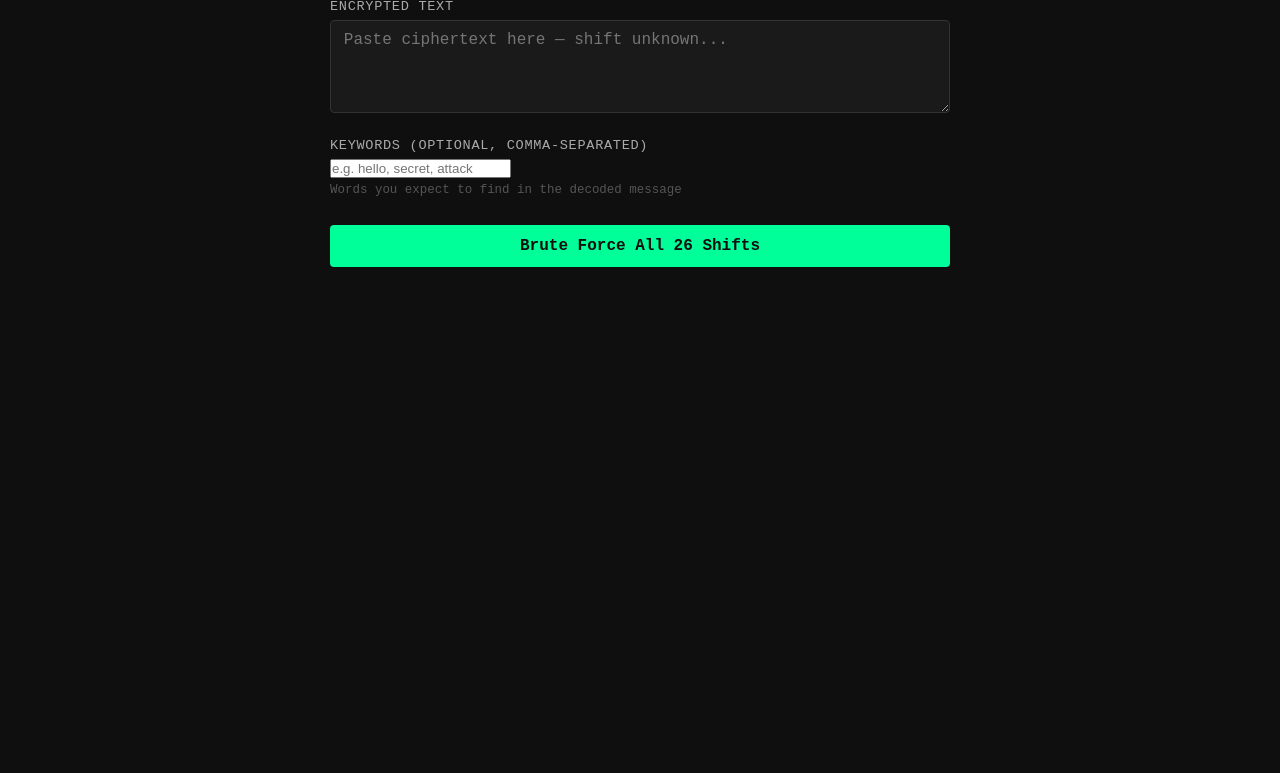
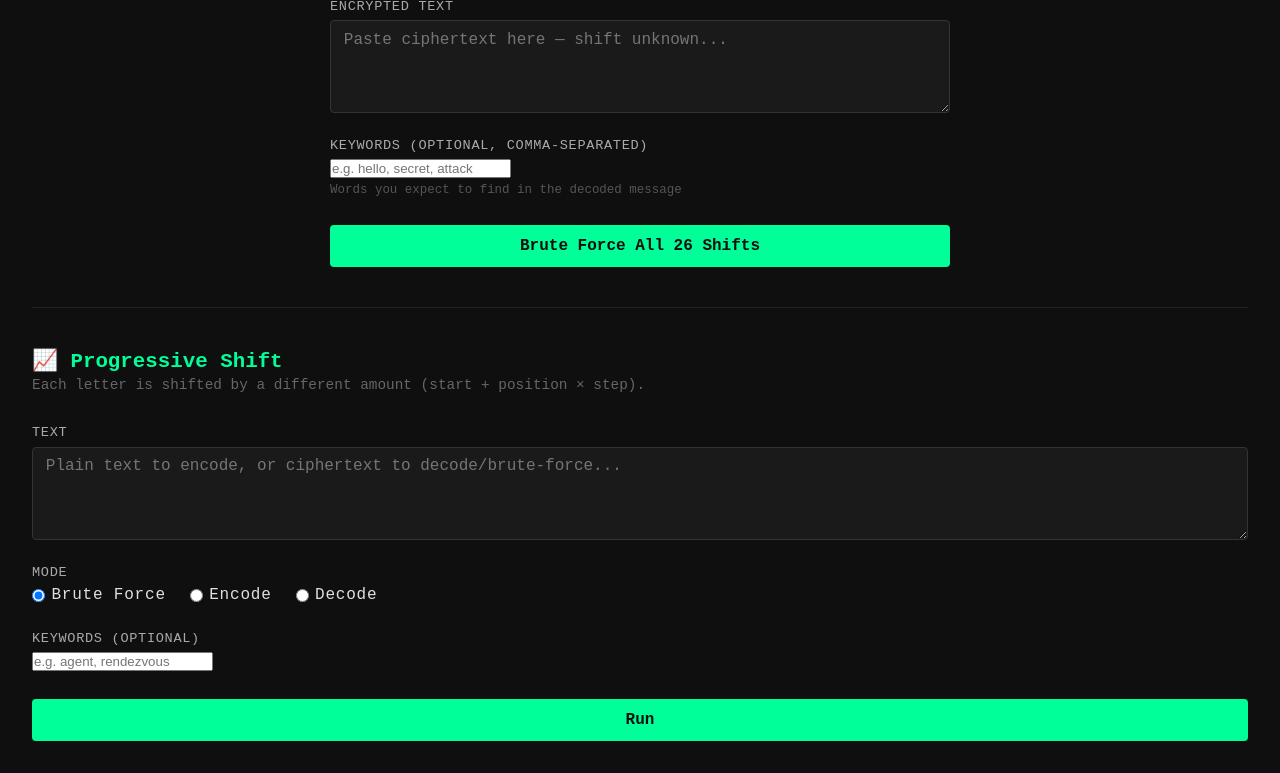
Before and after one commit to rookie17/CipherX, a Flask app: page / in a window 1280 px wide. Shown: the part 702-1475 px from the top of the page. Before the commit the page ends 969 px from the top, so only its background shows below. Run offline with Flask 3, Linux system fonts and the light colour scheme.

Commit message:
Phase 5 — Progressive Shift Decoder

```diff
--- a/app.py
+++ b/app.py
@@ -5,6 +5,7 @@
 from flask import Flask, render_template, request
 from engine.caesar import caesar_encode, caesar_decode
 from engine.analyzer import brute_force_caesar
+from engine.progressive import brute_force_progressive, progressive_encode, progressive_decode
 
 app = Flask(__name__)
 
@@ -71,6 +72,45 @@ def brute():
                            brute_results=brute_results, original=text,
                            keywords=raw_keywords)
 
+@app.route('/progressive', methods=['POST'])
+def progressive():
+    text      = request.form.get('prog_text', '')
+    mode      = request.form.get('prog_mode', 'brute')   # 'brute', 'encode', 'decode'
+    raw_kws   = request.form.get('prog_keywords', '')
+    keywords  = [kw.strip() for kw in raw_kws.split(',') if kw.strip()]
+
+    if not text.strip():
+        return render_template('index.html', result=None, error="Please enter some text.",
+                               prog_results=None)
+
+    # Known-key encode/decode path
+    if mode in ('encode', 'decode'):
+        try:
+            start = int(request.form.get('prog_start', 0))
+            step  = int(request.form.get('prog_step', 1))
+            if not (0 <= start <= 25 and 0 <= step <= 25):
+                raise ValueError
+        except ValueError:
+            return render_template('index.html', result=None,
+                                   error="Start and step must be whole numbers between 0 and 25.",
+                                   prog_results=None)
+
+        if mode == 'encode':
+            prog_result = progressive_encode(text, start, step)
+        else:
+            prog_result = progressive_decode(text, start, step)
+
+        return render_template('index.html', result=None, error=None,
+                               prog_result=prog_result, prog_mode=mode,
+                               prog_start=start, prog_step=step)
+
+    # Brute force path — start and step unknown
+    prog_results = brute_force_progressive(text, keywords)
+
+    return render_template('index.html', result=None, error=None,
+                           prog_results=prog_results, prog_original=text,
+                           prog_keywords=raw_kws)
+
 if __name__ == '__main__':
     # debug=True auto-reloads the server when you save a file — very handy during development
     app.run(debug=True)
--- a/templates/index.html
+++ b/templates/index.html
@@ -111,6 +111,110 @@
 {% endif %}
 
   </div>
+  <!-- ─── PROGRESSIVE SHIFT SECTION ─── -->
+<hr class="divider" />
+
+<h2 class="section-title">📈 Progressive Shift</h2>
+<p class="subtitle">Each letter is shifted by a different amount (start + position × step).</p>
+
+<form action="/progressive" method="POST">
+
+  <div class="field">
+    <label for="prog_text">Text</label>
+    <textarea name="prog_text" id="prog_text" rows="4"
+              placeholder="Plain text to encode, or ciphertext to decode/brute-force...">
+      {{- prog_original if prog_original else '' -}}
+    </textarea>
+  </div>
+
+  <!-- Mode selector drives which fields are shown -->
+  <div class="field">
+    <label>Mode</label>
+    <div class="radio-group">
+      <label><input type="radio" name="prog_mode" value="brute"  checked /> Brute Force</label>
+      <label><input type="radio" name="prog_mode" value="encode" /> Encode</label>
+      <label><input type="radio" name="prog_mode" value="decode" /> Decode</label>
+    </div>
+  </div>
+
+  <!-- Known-key fields — hidden when brute force is selected -->
+  <div id="prog-key-fields">
+    <div class="field">
+      <label for="prog_start">Start Shift (0–25)</label>
+      <input type="number" name="prog_start" id="prog_start" min="0" max="25" value="0" />
+    </div>
+    <div class="field">
+      <label for="prog_step">Step (0–25)</label>
+      <input type="number" name="prog_step" id="prog_step" min="0" max="25" value="1" />
+      <span class="hint">How much the shift increases per letter</span>
+    </div>
+  </div>
+
+  <!-- Keywords for brute force scoring -->
+  <div id="prog-keyword-field" class="field">
+    <label for="prog_keywords">Keywords (optional)</label>
+    <input type="text" name="prog_keywords" id="prog_keywords"
+           placeholder="e.g. agent, rendezvous"
+           value="{{ prog_keywords if prog_keywords else '' }}" />
+  </div>
+
+  <button type="submit">Run</button>
+</form>
+
+<!-- Known-key result -->
+{% if prog_result %}
+<div class="result-box">
+  <h2>Result</h2>
+  <p class="meta">{{ prog_mode | capitalize }} · Start {{ prog_start }} · Step {{ prog_step }}</p>
+  <div class="result-text">{{ prog_result }}</div>
+</div>
+{% endif %}
+
+<!-- Brute force results table -->
+{% if prog_results %}
+<div class="brute-results">
+  <h3>Top Results <span class="meta">(ranked best → worst, top 10 of 676)</span></h3>
+  <table>
+    <thead>
+      <tr>
+        <th>Rank</th>
+        <th>Start</th>
+        <th>Step</th>
+        <th>Score</th>
+        <th>Decoded Text</th>
+      </tr>
+    </thead>
+    <tbody>
+      {% for item in prog_results %}
+      <tr class="{{ 'top-result' if loop.index == 1 else '' }}">
+        <td>{{ loop.index }}</td>
+        <td>{{ item.start }}</td>
+        <td>{{ item.step }}</td>
+        <td>{{ item.score }}</td>
+        <td class="decoded-cell">{{ item.decoded }}</td>
+      </tr>
+      {% endfor %}
+    </tbody>
+  </table>
+</div>
+{% endif %}
+
+<!-- JS: toggle key fields based on mode selection -->
+<script>
+  const radios    = document.querySelectorAll('input[name="prog_mode"]');
+  const keyFields = document.getElementById('prog-key-fields');
+  const kwField   = document.getElementById('prog-keyword-field');
+
+  function updateFields() {
+    const mode = document.querySelector('input[name="prog_mode"]:checked').value;
+    // Show key fields only for encode/decode; show keywords only for brute force
+    keyFields.style.display = (mode === 'brute')  ? 'none'  : 'block';
+    kwField.style.display   = (mode === 'brute')  ? 'block' : 'none';
+  }
+
+  radios.forEach(r => r.addEventListener('change', updateFields));
+  updateFields(); // Run once on load to set correct initial state
+</script>
 
 </body>
 </html>
```
Also changed, not shown: engine/progressive.py (+92 -0 lines).
